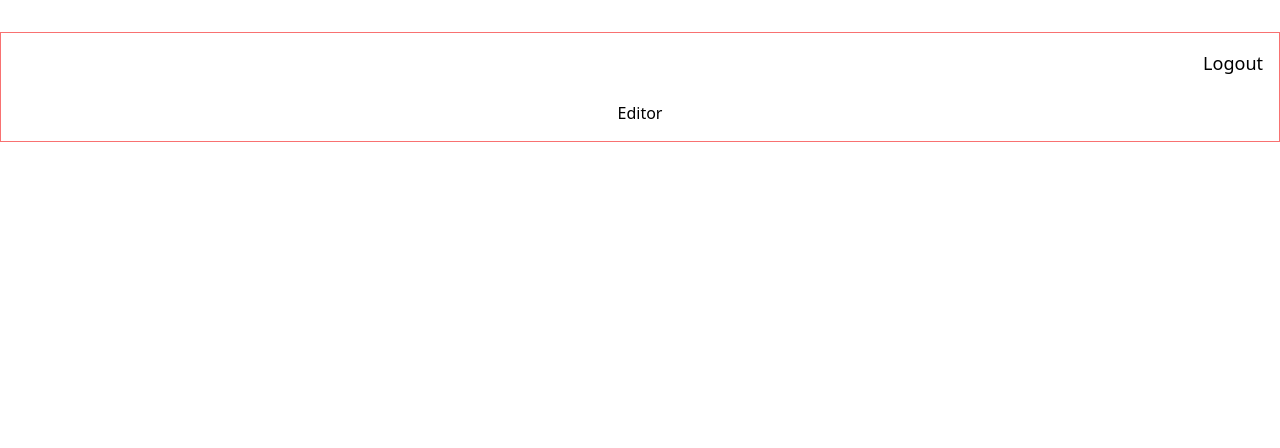
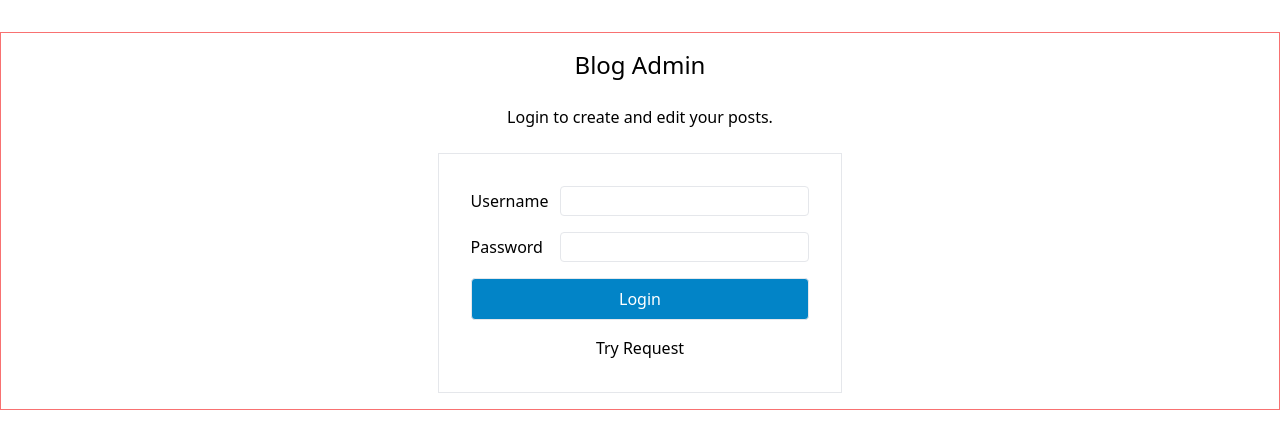
Before and after one commit to ken-ux/blog-admin, a React (Vite) app: page / in a window 1280 px wide. Shown: the top 448 px of the page. Built offline with nearby package versions, Linux system fonts and the light colour scheme; no server answers.

Commit message:
Fix boolean value for authentication

```diff
--- a/src/App.tsx
+++ b/src/App.tsx
@@ -7,7 +7,7 @@ function App() {
 
   return (
     <div className="border border-red-400 flex flex-col items-center gap-6 p-4 max-w-screen-xl m-auto my-8">
-      {!authenticated ? (
+      {authenticated ? (
         <EditorPage setAuthenticated={setAuthenticated} />
       ) : (
         <LoginPage setAuthenticated={setAuthenticated} />
```
